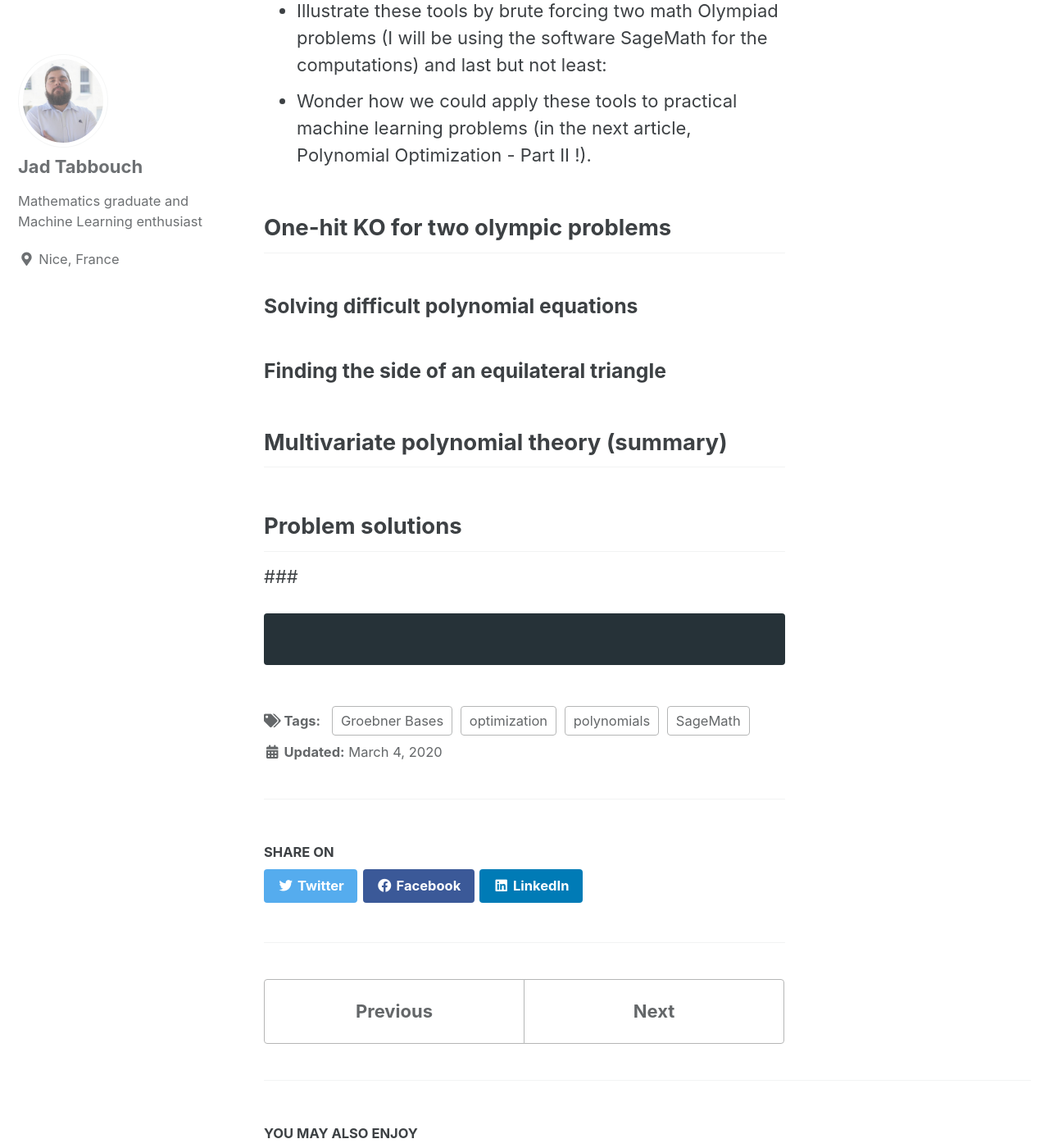
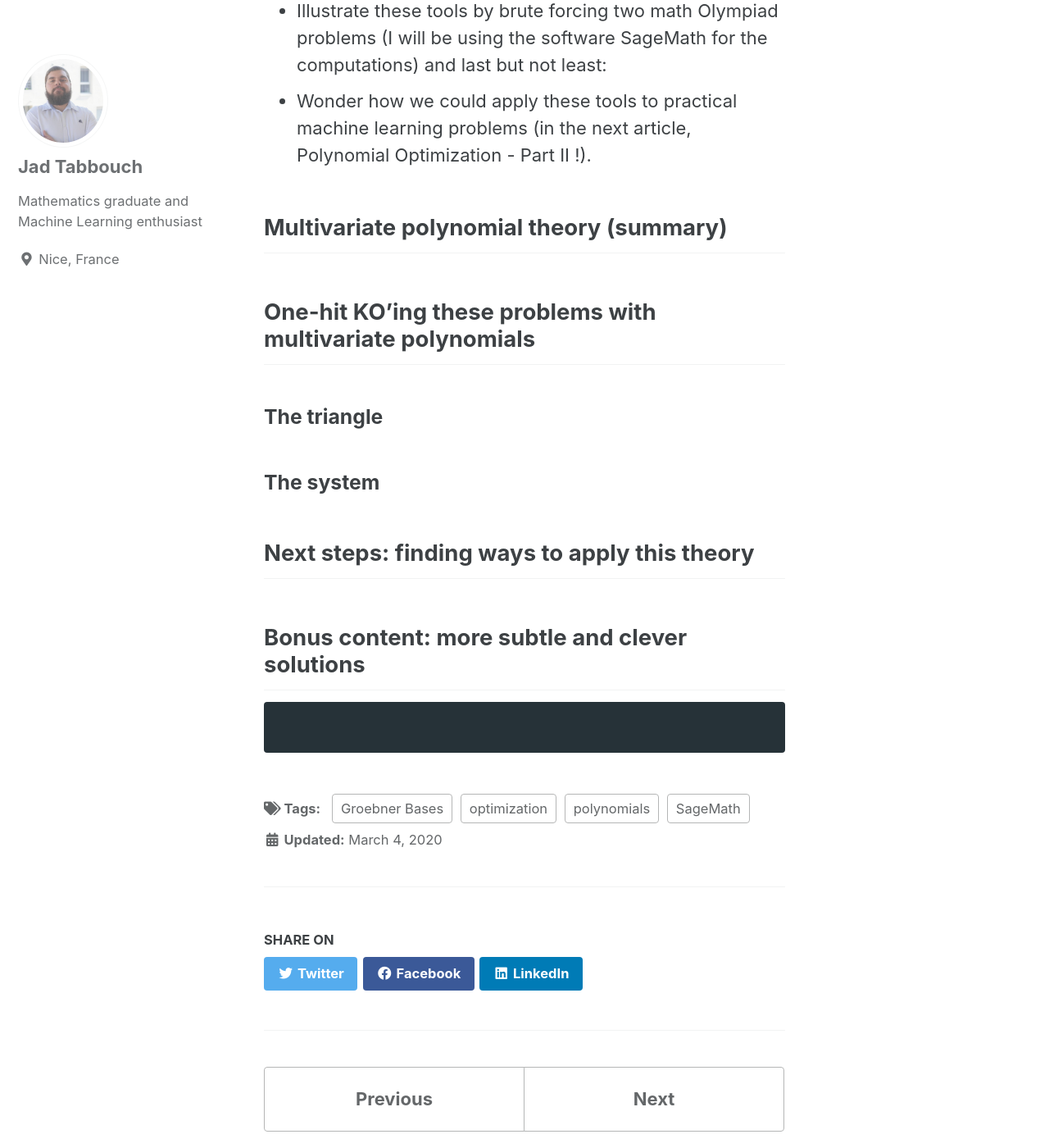
Before and after one commit to jad-tab/jad-tab.github.io, a Jekyll site: the page built from _posts/2020-03-04-Polynomial_Optimization1.md, in a window 1280 px wide and 1400 px high, scrolled down 2506 px. Shown: the whole window at 82% size. Built offline with Jekyll 4.4.1, drawn with Linux system fonts in a browser that asks for light colours; cached includes are drawn as plain includes; formulas are drawn with MathJax 3; some of the changed text lies outside the part shown.

Commit message:
Update 2020-03-04-Polynomial_Optimization1.md

```diff
--- a/_posts/2020-03-04-Polynomial_Optimization1.md
+++ b/_posts/2020-03-04-Polynomial_Optimization1.md
@@ -40,21 +40,23 @@ and last but not least:
 * Wonder how we could apply these tools to practical machine learning problems (in the next article, Polynomial Optimization - Part II !).
 
 
-## One-hit KO for two olympic problems
-
-### Solving difficult polynomial equations
-
-### Finding the side of an equilateral triangle
-
-
 
 ## Multivariate polynomial theory (summary)
 
 
-## Problem solutions
+## One-hit KO'ing these problems with multivariate polynomials
+
+### The triangle
+
+### The system
 
 
-###
+
+## Next steps: finding ways to apply this theory
+
+## Bonus content: more subtle and clever solutions
+
+
 
 
 
```
